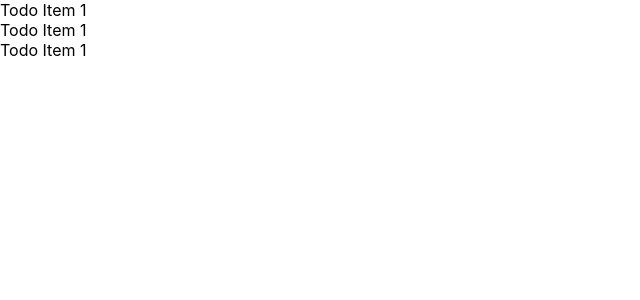
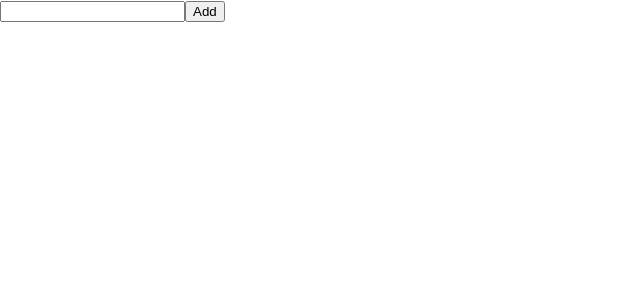
Before and after one commit to mikearcepascual/day11-todo-list, a React (Create React App) app: page / in a window 1280 px wide. Shown: the top 300 px of the page, without its empty margins (0-640 px from the left). Built offline with nearby package versions, Linux system fonts and the light colour scheme.

Commit message:
feat: added TodoList and TodoGenerator and applied TodoList on App.js

```diff
--- a/src/App.js
+++ b/src/App.js
@@ -1,9 +1,9 @@
-import TodoGroup from './components/TodoGroup';
+import TodoList from './components/TodoList';
 import './App.css';
 
 function App() {
   return (
-    <TodoGroup size={3}/>
+    <TodoList/>
   );
 }
 
--- /dev/null
+++ b/src/components/TodoGenerator.js
@@ -0,0 +1,20 @@
+import {useState} from 'react';
+
+const TodoGenerator = (props) => {
+    const [todoItem, setTodoItem] = useState("");
+
+    const submitInput = () => {
+        const inputItem = todoItem;
+        setTodoItem(inputItem);
+        props.onInputChange(inputItem)
+    }
+
+    return (
+    <div>
+        <input type='text' value={todoItem}
+        onChange={event => setTodoItem(event.target.value)}/>
+        <button onClick={submitInput}>Add</button>
+    </div>
+    )
+}
+export default TodoGenerator;
--- a/src/components/TodoGroup.js
+++ b/src/components/TodoGroup.js
@@ -1,8 +1,11 @@
 import TodoItem from './TodoItem';
+
 const TodoGroup = (props) => {
-    const todoItems = new Array(props.size).fill(0)
-    return todoItems.map((_, index) => {
-        return <TodoItem key={index}/>
+    const todoItems = [].concat(props.todoList);
+    console.log(todoItems);
+
+    return todoItems.map((todoItem, index) => {
+        return <TodoItem key={index} todo={todoItem}/>
     })
 }
 export default TodoGroup;
--- a/src/components/TodoItem.js
+++ b/src/components/TodoItem.js
@@ -1,7 +1,7 @@
-const TodoItem = () => {
+const TodoItem = (props) => {
     return (
     <div>
-        Todo Item 1
+        {props.todoItem}
     </div>
     )
 }
--- /dev/null
+++ b/src/components/TodoList.js
@@ -0,0 +1,21 @@
+import {useState} from "react"
+import TodoGroup from './TodoGroup'
+import TodoGenerator from './TodoGenerator'
+
+const TodoList = () => {
+    const [todos, setTodos] = useState([])
+
+    const onInputChange = (todo) => {
+        setTodos((currentTodos) => {
+            return [...currentTodos, todo]
+        })
+    };
+
+    return (
+    <div>
+        <TodoGroup todoList={todos}/>
+        <TodoGenerator onInputChange={onInputChange}/>
+    </div>
+    )
+}
+export default TodoList;
```
